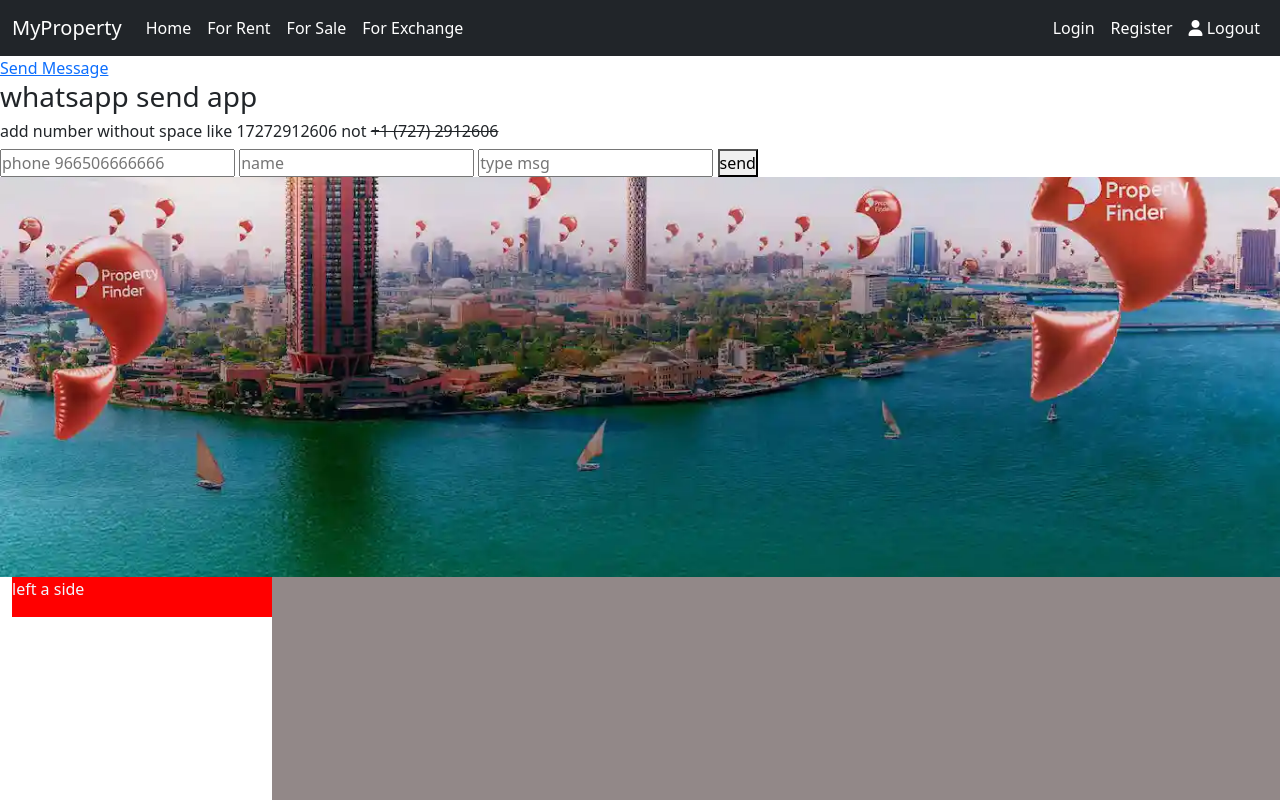
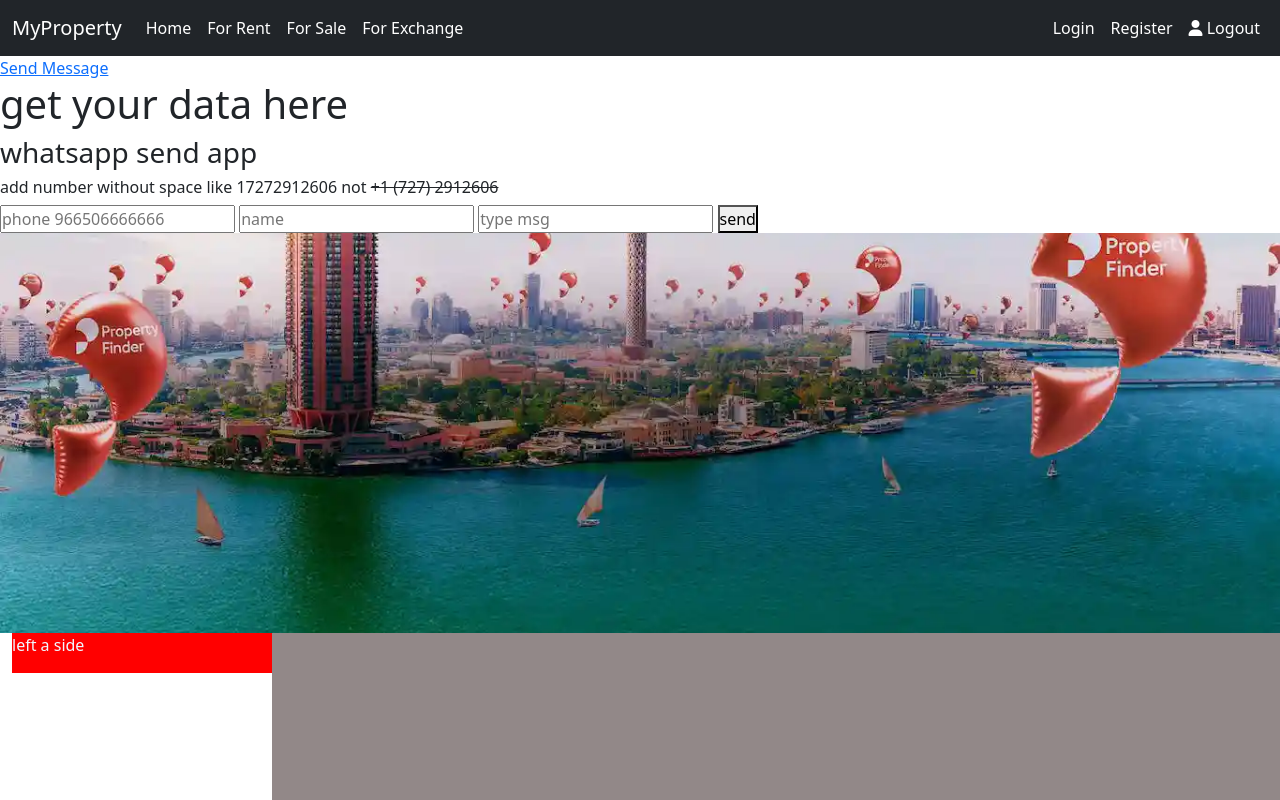
Before and after one commit to AbdelsalamDaif/MyHome, a plain HTML site: page index.html in a window 1280 px wide. Shown: the top 800 px of the page. Drawn offline with nearby package versions, Linux system fonts and the light colour scheme; no server answers.

Commit message:
test git ui

```diff
--- a/index.html
+++ b/index.html
@@ -61,6 +61,7 @@
   <!-- end nav section -->
 
   <a href="https://api.whatsapp.com/send?phone=1550085837">Send Message</a>
+  <h1>get your data here</h1>
   <!-- start whats test -->
   <div>
     <h3>whatsapp send app </h3>
```
